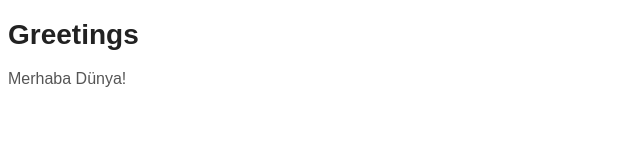
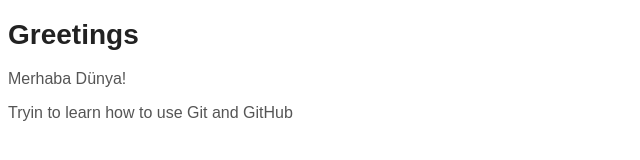
Before and after one commit to AtocM/gitLearning, a plain HTML site: page index.html in a window 1280 px wide. Shown: the whole page, without its empty margins (0-640 px from the left). Drawn offline with Linux system fonts and the light colour scheme.

```diff
--- a/index.html
+++ b/index.html
@@ -8,5 +8,6 @@
 <body>
 	<h1>Greetings</h1>
 	<p>Merhaba Dünya!</p>
+	<p>Tryin to learn how to use Git and GitHub</p>
 </body>
 </html>
```
Also changed, not shown: 1 other file.
